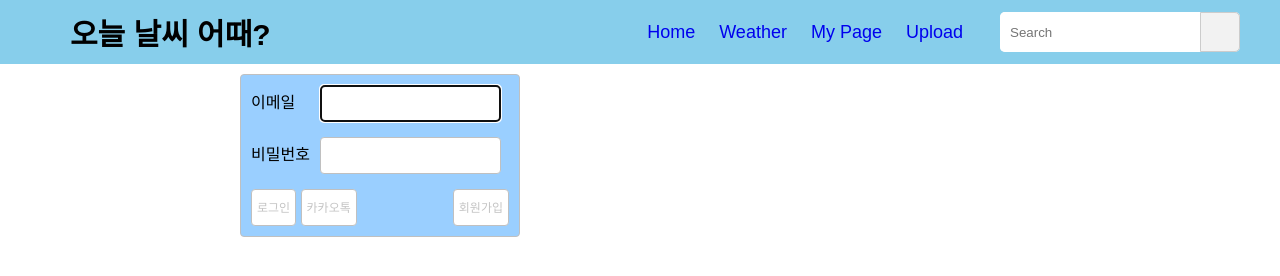
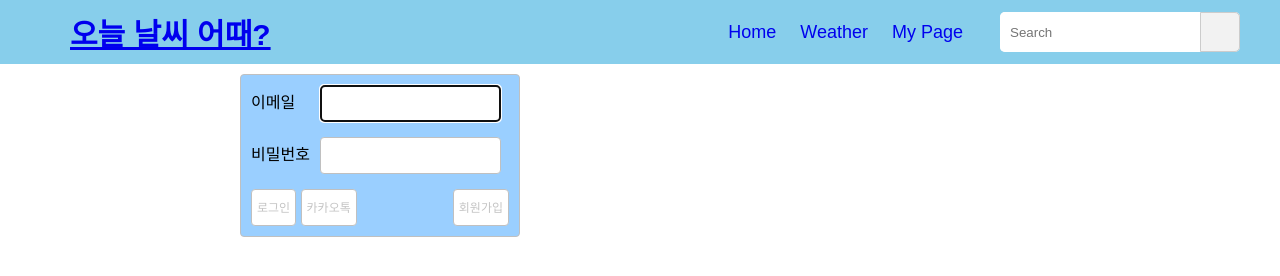
Before and after one commit to Suanna01/HowIsTheWeatherToday2, a website: page views/layout.html in a window 1280 px wide. Drawn offline with nearby package versions, Linux system fonts and the light colour scheme; files that its build step writes are made by us from their sources.

Commit message:
[기능추가]홈이동

```diff
--- a/views/layout.html
+++ b/views/layout.html
@@ -11,12 +11,11 @@
 </head>
 <nav>
     <ul>
-        <li class="logo">오늘 날씨 어때?</li>
+        <li class="logo"><a href="http://localhost:8001/">오늘 날씨 어때?</a></li>
         <div class="items">
             <li><a href="/">Home</a></li>
             <li><a href="/weather">Weather</a></li>
             <li><a href="/mypage">My Page</a></li>
-            <li><a href="/upload">Upload</a></li>
         </div>
         <li class="search-icon">
             <input type="search" placeholder="Search">
```
Also changed, not shown: views/upload.html (deleted).
